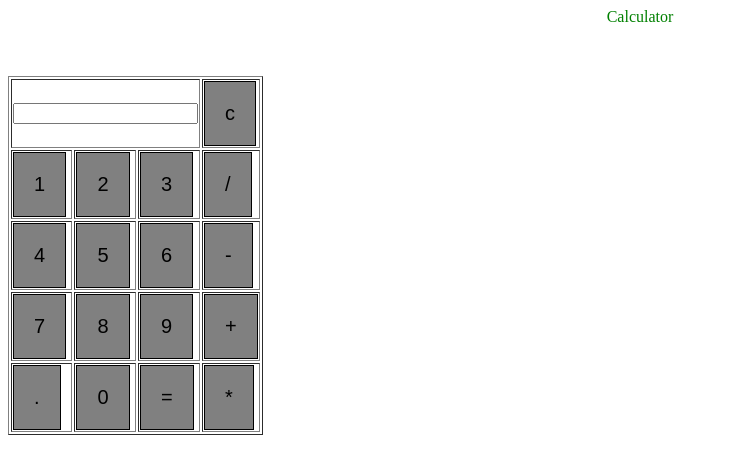
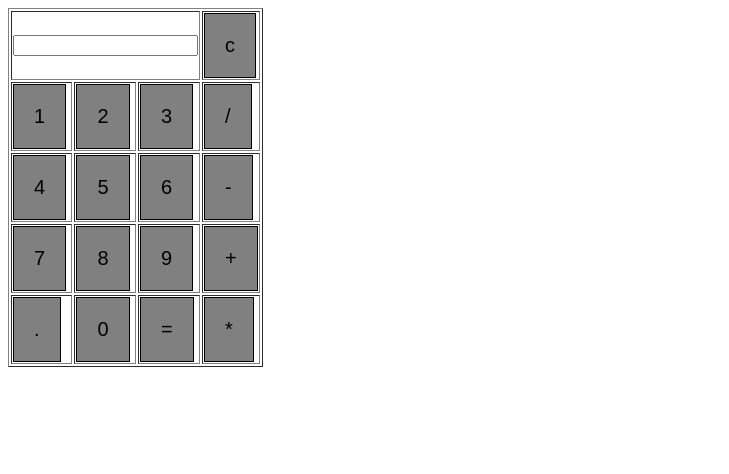
Before and after one commit to preeti999/Calculator, a plain HTML site: page index.html in a window 1280 px wide. Shown: the whole page, without its empty margins (0-729 px from the left). Drawn offline with Linux system fonts and the light colour scheme.

Commit message:
Update index.html

```diff
--- a/index.html
+++ b/index.html
@@ -29,7 +29,7 @@
 
    </head>
    <body>
-      <div class = "title" >Calculator</div>
+<!--       <div class = "title" >Calculator</div>  -->
       <table border="1">
          <tr>
             <td colspan="3"><input class="result" type="text" id="result"/></td>
```
